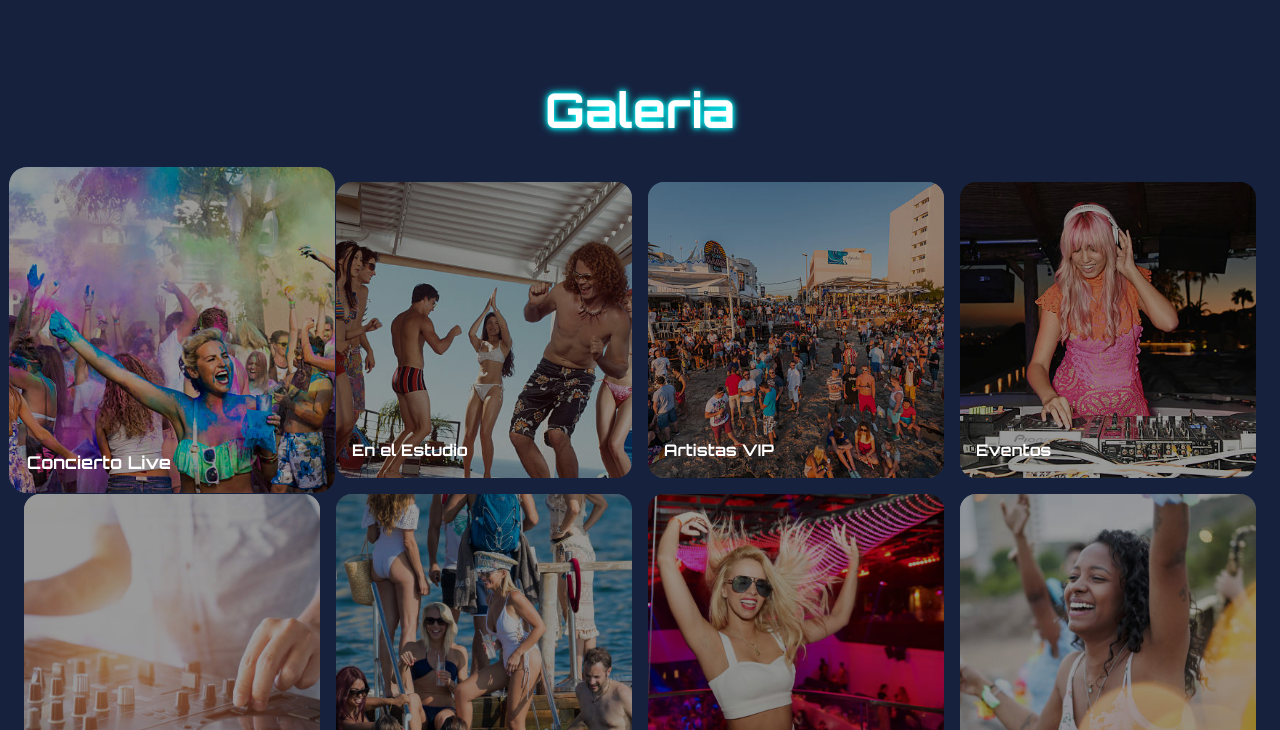
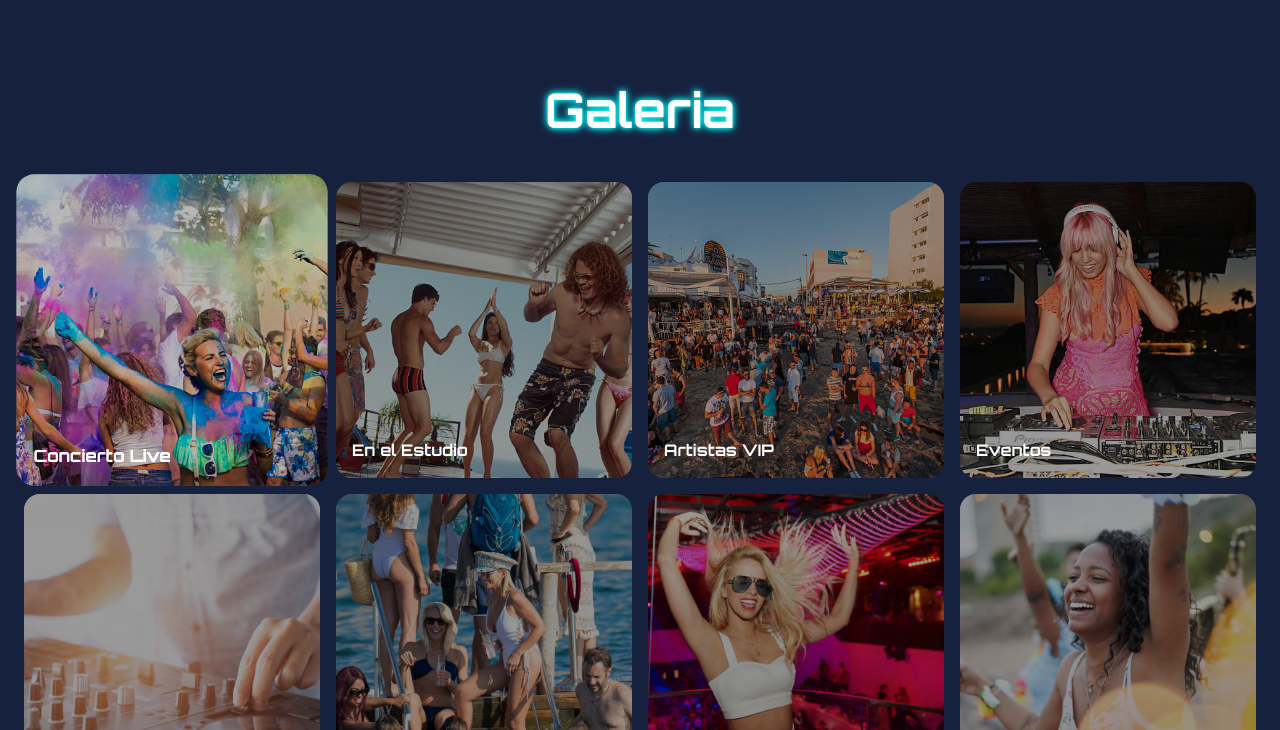
Before and after one commit to radiopoweronline/-K23j7Y23-, a plain HTML site: page index.html in a window 1280 px wide. In both pictures the pointer is over the element 172 px from the left and 1482 px from the top of the page. Shown: the part 1152-1882 px from the top of the page. Drawn offline with nearby package versions, Linux system fonts and the light colour scheme; a script that the page names is missing.

Commit message:
Update styles.css

```diff
--- a/styles.css
+++ b/styles.css
@@ -34,13 +34,15 @@ body {
 }
 
 .gallery-item {
-    transition: all 0.3s ease;
+    transition: transform 0.3s ease, filter 0.3s ease;
 }
 
 .gallery-item:hover {
-    transform: scale(1.1);
-    /* box-shadow eliminado */
+    transform: scale(1.05);
+    filter: brightness(1.2);
 }
+
+
 
 .track-card {
     transition: all 0.3s ease;
```
